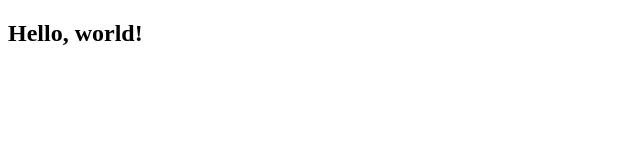
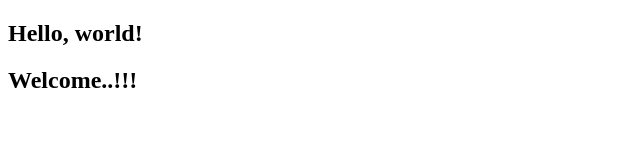
Before and after one commit to archu0406/hello-world, a plain HTML site: page index.html in a window 1280 px wide. Shown: the whole page, without its empty margins (0-640 px from the left). Drawn offline with Linux system fonts and the light colour scheme.

Commit message:
Added welcome message

```diff
--- a/index.html
+++ b/index.html
@@ -9,5 +9,6 @@
     </head>
     <body>
         <h2>Hello, world!</h2>
+        <h2>Welcome..!!!</h2>
     </body>
 </html>
```
